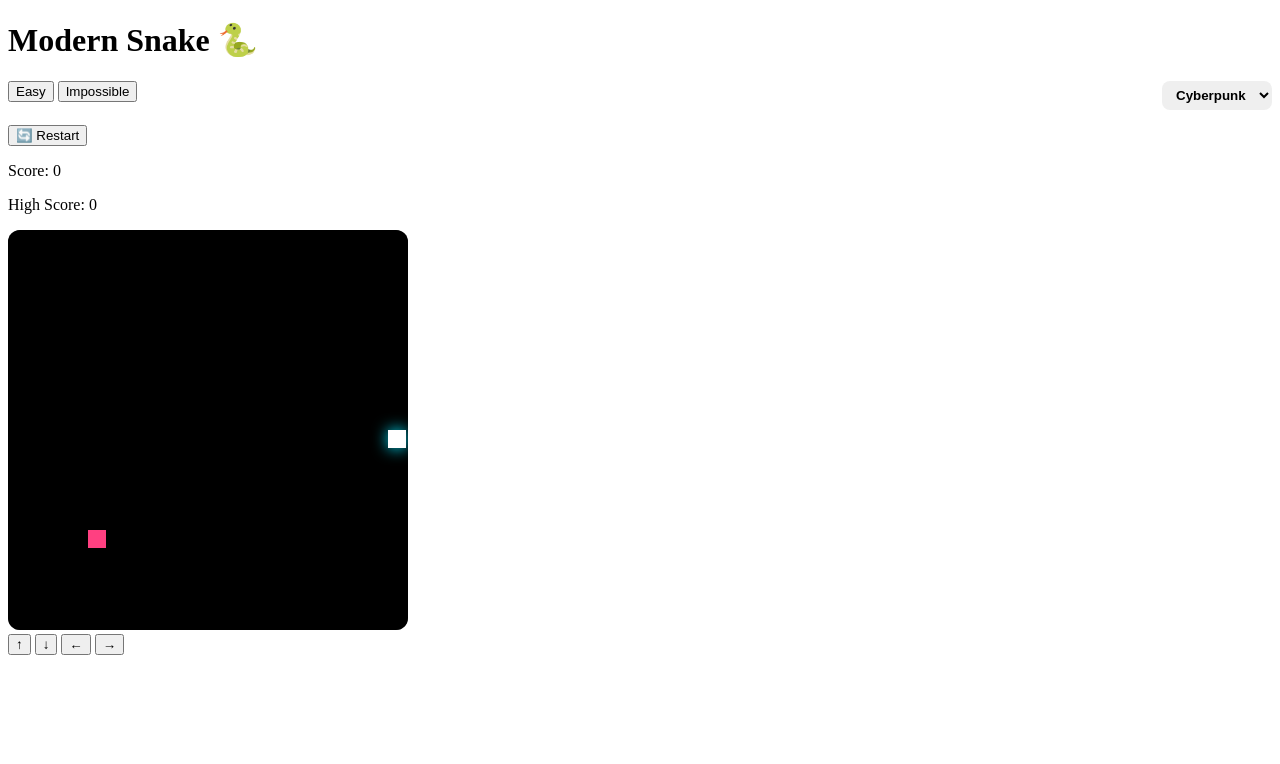
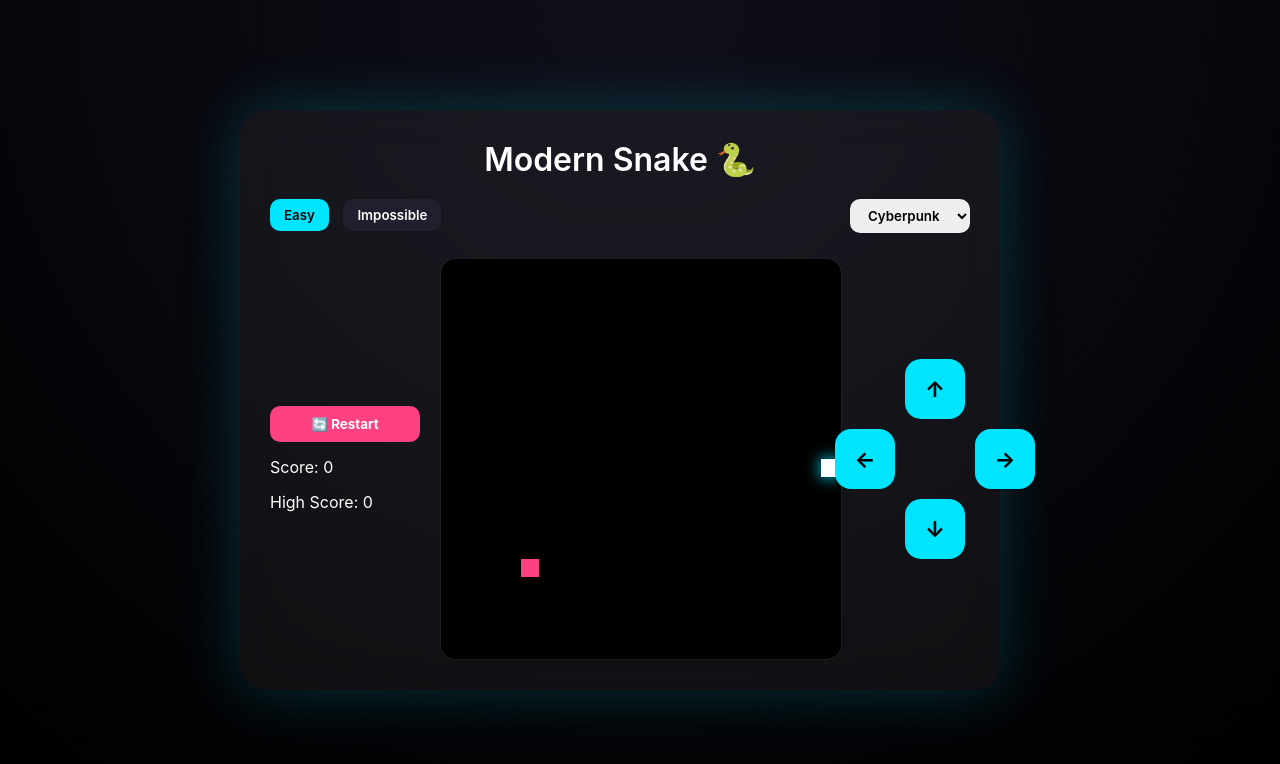
Before and after one commit to shyanipal-lab/snakes-, a website built with Parcel: page index.html in a window 1280 px wide. Built offline with nearby package versions, Linux system fonts and the light colour scheme.

Commit message:
Update styles.css

```diff
--- a/styles.css
+++ b/styles.css
@@ -1,235 +1,153 @@
-import "./styles.css";
-
-const app = document.getElementById("app")!;
-
-app.innerHTML = `
-  <div class="glass-container">
-    <h1>Modern Snake 🐍</h1>
-
-    <div class="levels">
-      <button id="easy" class="active">Easy</button>
-      <button id="hard">Impossible</button>
-    </div>
-
-    <div class="game-layout">
-
-      <div class="left-panel">
-        <button id="restart" class="restart-btn">🔄 Restart</button>
-        <p id="score">Score: 0</p>
-        <p id="highscore">High Score: 0</p>
-      </div>
-
-      <canvas id="game" width="400" height="400"></canvas>
-
-      <div class="right-panel">
-        <button data-dir="UP">↑</button>
-        <button data-dir="DOWN">↓</button>
-        <button data-dir="LEFT">←</button>
-        <button data-dir="RIGHT">→</button>
-      </div>
-
-    </div>
-  </div>
-`;
-
-const canvas = document.getElementById("game") as HTMLCanvasElement;
-const ctx = canvas.getContext("2d")!;
-
-let snake = [{ x: 200, y: 200 }];
-let direction = "RIGHT";
-let food = randomFood();
-let score = 0;
-let speed = 200;
-let gameOver = false;
-let level = "easy";
-
-let particles: any[] = [];
-
-const scoreEl = document.getElementById("score")!;
-const highScoreEl = document.getElementById("highscore")!;
-const restartBtn = document.getElementById("restart")!;
-const easyBtn = document.getElementById("easy")!;
-const hardBtn = document.getElementById("hard")!;
-
-let highScore = Number(localStorage.getItem("snakeHighScore")) || 0;
-highScoreEl.innerText = `High Score: ${highScore}`;
-
-function randomFood() {
-  return {
-    x: Math.floor(Math.random() * 20) * 20,
-    y: Math.floor(Math.random() * 20) * 20
-  };
+* {
+  margin: 0;
+  padding: 0;
+  box-sizing: border-box;
+  font-family: Inter, sans-serif;
 }
 
-function setLevel(newLevel: string) {
-  level = newLevel;
-  speed = level === "easy" ? 200 : 70;
-
-  easyBtn.classList.toggle("active", level === "easy");
-  hardBtn.classList.toggle("active", level === "hard");
-
-  restartGame();
+body {
+  background: radial-gradient(circle at top, #0f0f1a, #000);
+  color: white;
+  display: flex;
+  justify-content: center;
+  align-items: center;
+  min-height: 100vh;
 }
 
-easyBtn.onclick = () => setLevel("easy");
-hardBtn.onclick = () => setLevel("hard");
-
-function moveSnake() {
-  if (gameOver) return;
-
-  const head = { ...snake[0] };
-
-  if (direction === "UP") head.y -= 20;
-  if (direction === "DOWN") head.y += 20;
-  if (direction === "LEFT") head.x -= 20;
-  if (direction === "RIGHT") head.x += 20;
-
-  if (
-    head.x < 0 ||
-    head.y < 0 ||
-    head.x >= 400 ||
-    head.y >= 400 ||
-    snake.some(s => s.x === head.x && s.y === head.y)
-  ) {
-    triggerExplosion(head.x, head.y);
-    endGame();
-    return;
+.glass-container {
+  background: rgba(255, 255, 255, 0.05);
+  backdrop-filter: blur(20px);
+  padding: 30px;
+  border-radius: 24px;
+  box-shadow: 0 0 60px rgba(0, 229, 255, 0.2);
+  max-width: 900px;
+  width: 95%;
 }
 
-  snake.unshift(head);
-
-  if (head.x === food.x && head.y === food.y) {
-    score++;
-    scoreEl.innerText = `Score: ${score}`;
-    food = randomFood();
-
-    if (level === "easy") speed = Math.max(150, speed - 5);
-  } else {
-    snake.pop();
-  }
+h1 {
+  text-align: center;
+  margin-bottom: 20px;
+  font-weight: 600;
 }
 
-function drawSnake() {
-  snake.forEach((part, index) => {
-    ctx.shadowBlur = 15;
-    ctx.shadowColor = "#00e5ff";
-    ctx.fillStyle = index === 0 ? "#ffffff" : "#00e5ff";
-    ctx.fillRect(part.x, part.y, 18, 18);
-  });
-  ctx.shadowBlur = 0;
+.top-bar {
+  display: flex;
+  justify-content: space-between;
+  margin-bottom: 25px;
 }
 
-function drawParticles() {
-  particles.forEach((p, i) => {
-    ctx.fillStyle = p.color;
-    ctx.fillRect(p.x, p.y, 4, 4);
-    p.x += p.vx;
-    p.y += p.vy;
-    p.life--;
-    if (p.life <= 0) particles.splice(i, 1);
-  });
+.levels button,
+select {
+  padding: 8px 14px;
+  border-radius: 10px;
+  border: none;
+  cursor: pointer;
+  font-weight: 600;
 }
 
-function triggerExplosion(x: number, y: number) {
-  for (let i = 0; i < 25; i++) {
-    particles.push({
-      x,
-      y,
-      vx: (Math.random() - 0.5) * 6,
-      vy: (Math.random() - 0.5) * 6,
-      life: 30,
-      color: "#ff4081"
-    });
-  }
+.levels button {
+  margin-right: 10px;
+  background: #1f1f2e;
+  color: white;
 }
 
-function draw() {
-  ctx.clearRect(0, 0, 400, 400);
-
-  drawSnake();
-
-  ctx.fillStyle = "#ff4081";
-  ctx.fillRect(food.x, food.y, 18, 18);
-
-  drawParticles();
+.levels button.active {
+  background: #00e5ff;
+  color: black;
 }
 
-function gameLoop() {
-  moveSnake();
-  draw();
-  if (!gameOver) setTimeout(gameLoop, speed);
+.game-layout {
+  display: grid;
+  grid-template-columns: 150px 400px 150px;
+  align-items: center;
+  gap: 20px;
 }
 
-function endGame() {
-  gameOver = true;
-
-  if (score > highScore) {
-    highScore = score;
-    localStorage.setItem("snakeHighScore", String(highScore));
-    highScoreEl.innerText = `High Score: ${highScore}`;
+.left-panel {
+  display: flex;
+  flex-direction: column;
+  gap: 15px;
 }
 
-  setTimeout(() => {
-    alert(`Game Over! Score: ${score}`);
-  }, 300);
+.restart-btn {
+  background: #ff4081;
+  color: white;
+  padding: 10px;
+  border-radius: 10px;
+  border: none;
+  font-weight: bold;
+  cursor: pointer;
 }
 
-function restartGame() {
-  snake = [{ x: 200, y: 200 }];
-  direction = "RIGHT";
-  food = randomFood();
-  score = 0;
-  scoreEl.innerText = "Score: 0";
-  gameOver = false;
-  particles = [];
-  gameLoop();
+canvas {
+  background: rgba(0, 0, 0, 0.7);
+  border-radius: 16px;
+  border: 1px solid rgba(255,255,255,0.1);
 }
 
-restartBtn.onclick = restartGame;
+/* PROPER D-PAD LAYOUT */
+.right-panel {
+  display: grid;
+  grid-template-areas:
+    ". up ."
+    "left . right"
+    ". down .";
+  gap: 10px;
+  justify-content: center;
+}
 
-document.addEventListener("keydown", e => {
-  if (e.key === "ArrowUp" && direction !== "DOWN") direction = "UP";
-  if (e.key === "ArrowDown" && direction !== "UP") direction = "DOWN";
-  if (e.key === "ArrowLeft" && direction !== "RIGHT") direction = "LEFT";
-  if (e.key === "ArrowRight" && direction !== "LEFT") direction = "RIGHT";
-});
+.right-panel button {
+  width: 60px;
+  height: 60px;
+  border-radius: 16px;
+  border: none;
+  font-size: 22px;
+  font-weight: bold;
+  cursor: pointer;
+  background: #00e5ff;
+  color: black;
+  transition: all 0.15s ease;
+}
 
-document.querySelectorAll(".right-panel button").forEach(btn => {
-  btn.addEventListener("click", () => {
-    btn.classList.add("pressed");
-    setTimeout(() => btn.classList.remove("pressed"), 150);
+.right-panel button[data-dir="UP"] {
+  grid-area: up;
+}
 
-    const dir = btn.getAttribute("data-dir")!;
-    if (dir === "UP" && direction !== "DOWN") direction = "UP";
-    if (dir === "DOWN" && direction !== "UP") direction = "DOWN";
-    if (dir === "LEFT" && direction !== "RIGHT") direction = "LEFT";
-    if (dir === "RIGHT" && direction !== "LEFT") direction = "RIGHT";
-  });
-});
+.right-panel button[data-dir="DOWN"] {
+  grid-area: down;
+}
 
-gameLoop();
-.right-panel button.pressed {
+.right-panel button[data-dir="LEFT"] {
+  grid-area: left;
+}
+
+.right-panel button[data-dir="RIGHT"] {
+  grid-area: right;
+}
+
+.right-panel button:active {
   transform: scale(0.9);
   opacity: 0.7;
 }
 
-canvas {
-  background: rgba(0, 0, 0, 0.6);
-  border-radius: 12px;
-}.top-bar {
-  display: flex;
-  justify-content: space-between;
-  margin-bottom: 15px;
+/* 📱 RESPONSIVE */
+@media (max-width: 900px) {
+  .game-layout {
+    grid-template-columns: 1fr;
+    text-align: center;
   }
 
-select {
-  padding: 6px 10px;
-  border-radius: 8px;
-  border: none;
-  font-weight: bold;
+  .left-panel {
+    align-items: center;
   }
 
-.right-panel button.pressed {
-  transform: scale(0.9);
-  opacity: 0.7;
+  .right-panel {
+    margin-top: 20px;
   }
+
+  canvas {
+    width: 90vw;
+    height: 90vw;
+    max-width: 400px;
+  }
+}
```
Lines whose indentation alone changed are shown as unchanged.
